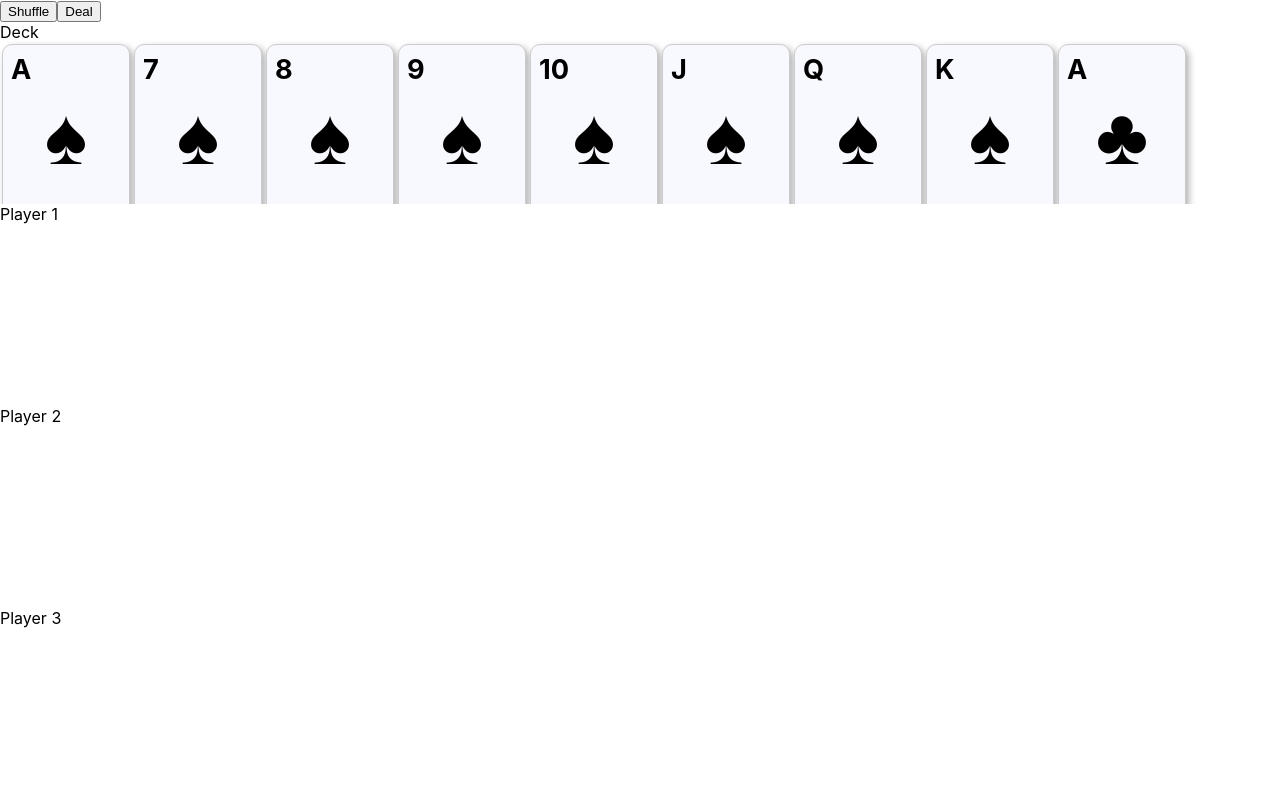
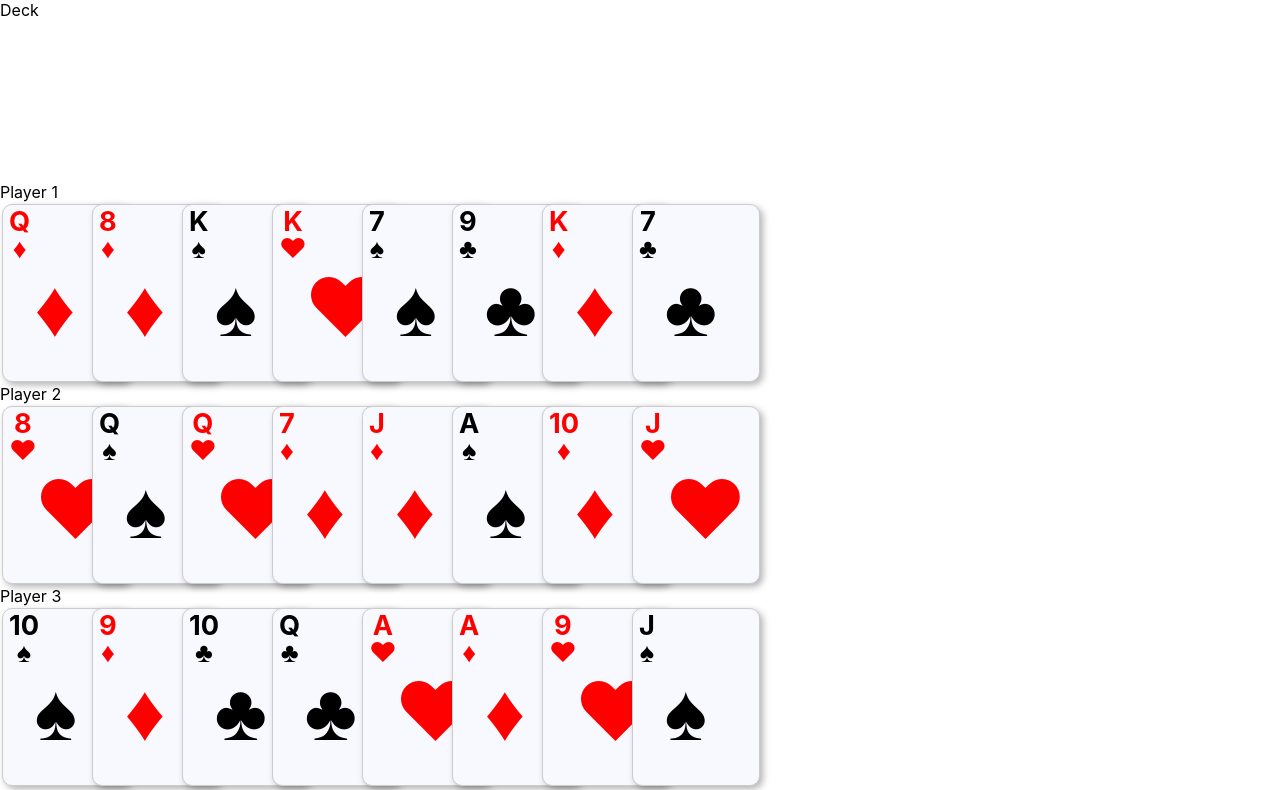
Before and after one commit to chekkan/twenty-eight, a React (Create React App) app: page / in a window 1280 px wide. Shown: the top 790 px of the page. Built offline with nearby package versions, Linux system fonts and the light colour scheme.

Commit message:
styling the card and the hard

```diff
--- a/src/components/Board.js
+++ b/src/components/Board.js
@@ -12,8 +12,11 @@ class UnStyledBoard extends React.Component {
       hands: [[], [], [], []]
     };
   }
-  shuffle = () => {
-    this.setState(({ deck }) => ({ deck: shuffle([...deck]) }));
+  componentDidMount() {
+    this.shuffle(this.deal);
+  }
+  shuffle = cb => {
+    this.setState(({ deck }) => ({ deck: shuffle([...deck]) }), cb);
   };
   deal = () => {
     let index = 0;
@@ -26,11 +29,7 @@ class UnStyledBoard extends React.Component {
   };
   render() {
     return (
-      <>
-        <div>
-          <button onClick={this.shuffle}>Shuffle</button>
-          <button onClick={this.deal}>Deal</button>
-        </div>
+      <div className={this.props.className}>
         <Deck cards={this.state.deck} />
         {this.state.hands.map((hand, index) => (
           <React.Fragment key={index}>
@@ -38,13 +37,9 @@ class UnStyledBoard extends React.Component {
             <Hand cards={hand} />
           </React.Fragment>
         ))}
-      </>
+      </div>
     );
   }
 }
 
-export const Board = styled(UnStyledBoard)`
-  button {
-    padding: 1em;
-  }
-`;
+export const Board = styled(UnStyledBoard)``;
--- a/src/components/Card.js
+++ b/src/components/Card.js
@@ -9,23 +9,21 @@ export const Card = styled(({ face, suit, className }) => {
       club: "&clubs;",
       heart: "&hearts;"
     };
-    return React.createElement("span", {
-      dangerouslySetInnerHTML: { __html: symbols[suit] },
-      style: {
-        fontSize: "5em",
-        display: "block",
-        textAlign: "center"
-      }
-    });
+    return { __html: symbols[suit] };
   };
   return (
     <div className={`${className} ${suit}`}>
+      <div className="card-face" style={{}}>
+        {face}
+        <div
+          dangerouslySetInnerHTML={symbolFor(suit)}
+          style={{ position: "relative", top: "-6px" }}
+        />
+      </div>
       <span
-        style={{ display: "block", fontSize: " 1.7em", fontWeight: "bold" }}
-      >
-        {face}
-      </span>
-      {symbolFor(suit)}
+        className="card-suit--large"
+        dangerouslySetInnerHTML={symbolFor(suit)}
+      />
     </div>
   );
 })`
@@ -38,6 +36,7 @@ export const Card = styled(({ face, suit, className }) => {
   box-sizing: border-box;
   background-color: ghostwhite;
   box-shadow: 3px 3px 7px rgba(0, 0, 0, 0.3);
+  position: relative;
   &.heart,
   &.diamond {
     color: red;
@@ -46,4 +45,20 @@ export const Card = styled(({ face, suit, className }) => {
   &.club {
     color: black;
   }
+  .card-face {
+    font-size: 1.7em;
+    font-weight: bold;
+    position: absolute;
+    top: 0;
+    left: 6px;
+    text-align: center;
+  }
+  .card-suit--large {
+    position: absolute;
+    top: 30%;
+    left: 25%;
+    font-size: 5em;
+    display: block;
+    text-align: center;
+  }
 `;
--- a/src/components/Hand.js
+++ b/src/components/Hand.js
@@ -19,7 +19,7 @@ export const Hand = styled(({ cards, className }) => {
   flex-direction: row;
   //   align-content: stretch;
   .card-container {
-    width: calc(100% / 8 - 6px);
+    width: calc(100% / 8 - 8px);
     max-width: 90px;
   }
   .card {
```
